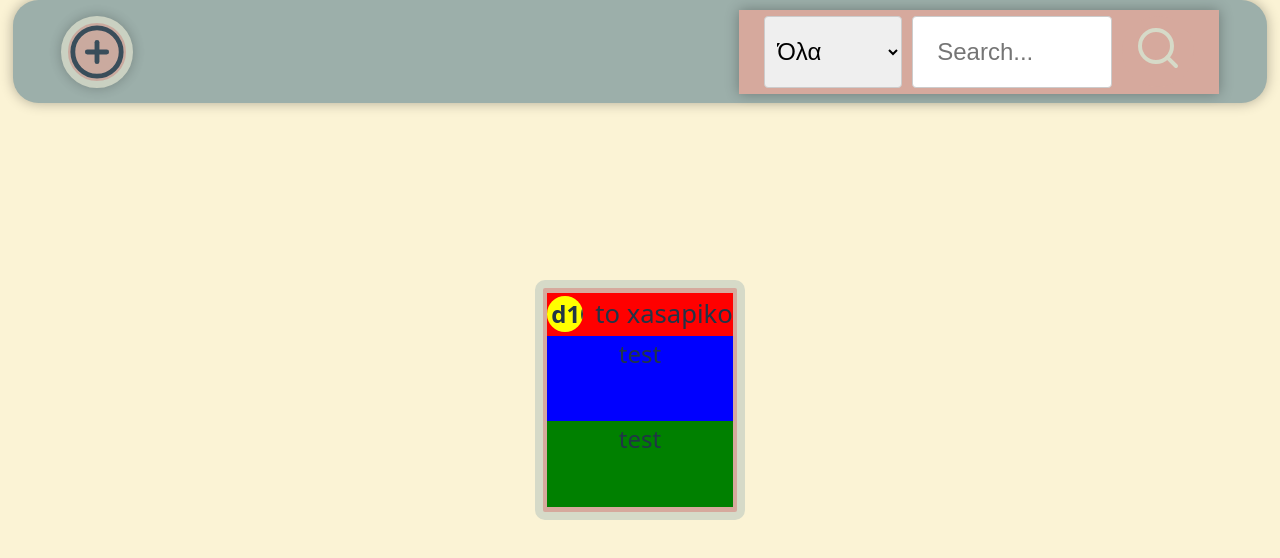
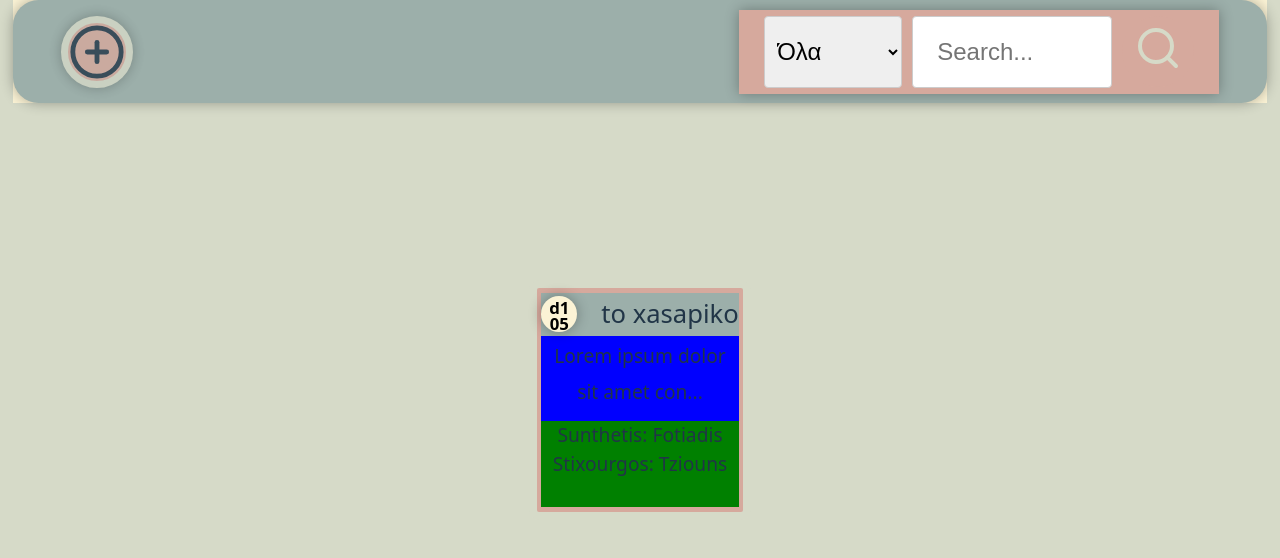
Before and after one commit to Skioulis/disc-React-App, a React (Vite) app in the folder disc-app/: page / in a window 1280 px wide. Shown: the top 558 px of the page. Built offline with nearby package versions, Linux system fonts and the light colour scheme.

Commit message:
Update ListItem styles and structure: implement CSS variables for palette, adjust layout with dynamic sizing and fonts, and standardize class naming

```diff
--- a/disc-app/src/App.css
+++ b/disc-app/src/App.css
@@ -1,3 +1,11 @@
+:root{
+    --color-bg: #FBF3D5;
+    --color-surface: #D6DAC8;
+    --color-accent: #9CAFAA;
+    --color-primary: #D6A99D;
+    --color-text: #1f2937;
+}
+
 * {
     padding: 0;
     margin: 0;
@@ -8,7 +16,7 @@ html {
     font-size: 24px;
 }
 body {
-    background: #FBF3D5;
+    background: var(--color-surface);
     padding: 0 16px;
 }
 
--- a/disc-app/src/components/list-item/ListItem.css
+++ b/disc-app/src/components/list-item/ListItem.css
@@ -20,7 +20,7 @@
 .list-item > :nth-child(3) { flex: 2 1 0; }
 
 .list-item-first-row{
-    background-color: red;
+    background-color: #9CAFAA;
     height: auto;
     aspect-ratio: auto;
     display: flex;                 /* make row horizontal */
@@ -38,9 +38,10 @@
     background-color: green;
     height: auto;
     aspect-ratio: auto;
+    font-size: clamp(0.5rem, 1.5vw, 0.8rem);
 }
 .list-item-circle{
-    background-color: yellow;
+    background-color: #FBF3D5;
     height: 1.5rem;
     width: 1.5rem;
     border-radius: 50%;
@@ -49,22 +50,25 @@
     align-items: center;         /* vertical center */
     justify-content: center;     /* horizontal center */
     font-weight: 600;            /* optional: clearer text */
-    font-size: 0.8rem;
     line-height: 1;              /* avoid overflow from line height */
     margin-right: 0.5rem;        /* keep if you still want space before title */
     overflow: hidden;            /* ensure text doesn’t spill out */
     text-align: center;          /* center multi-line text */
-    padding: 0.1rem;
+    padding: 0.14rem;
+    box-shadow: 0 0 1vw 0 rgba(0, 0, 0, 0.3);
 }
-.list-item-circle span {
-     display: inline-block;
-     max-width: 90%;
-     max-height: 90%;
-     font-size: clamp(0.5rem, 2.5vw, 1rem); /* scales with viewport, bounded */
-     line-height: 1;
-     white-space: nowrap;       /* keep short codes on one line */
-     text-overflow: ellipsis;   /* if still too long */
- }
+.list-item-circle .disk-id {
+    display: inline-block;
+    max-width: 100%;
+    max-height: 100%;
+    white-space: normal;                 /* allow wrapping */
+    word-break: break-word;              /* break long tokens */
+    overflow-wrap: anywhere;             /* wrap even without spaces */
+    text-overflow: clip;
+    line-height: 1;
+    text-align: center;
+    font-size: clamp(0.3rem, 1.8vw, 0.7rem); /* responsive size within the circle */
+}
 
 .list-item-first-row-title {
     flex: 1 1 auto;
@@ -74,4 +78,13 @@
     overflow: hidden;
     text-overflow: ellipsis;
     white-space: nowrap;
+    margin-left: 0.5rem;
 }
+
+.disk-id{
+    color: black;
+}
+
+.list-item-second-row .list-item-lyrics{
+    font-size: clamp(0.5rem, 1.5vw, 0.8rem);
+}
--- a/disc-app/src/components/list-item/ListItem.jsx
+++ b/disc-app/src/components/list-item/ListItem.jsx
@@ -2,23 +2,31 @@ import React from 'react';
 import './ListItem.css'
 
 function ListItem() {
+
+    const sampleLyrics = "Lorem ipsum dolor sit amet consectetur adipiscing elit sed do eiusmod tempor incididunt ut labore et dolore magna aliqua Ut enim ad minim veniam quis nostrud exercitation ullamco laboris nisi ut aliquip ex ea commodo consequat Duis aute irure dolor in reprehenderit voluptate velit esse."
+    const samplePeople =
+        "Sunthetis: Fotiadis \n" +
+        "Stixourgos: Tziouns"
+
     return (
         <div className="list-item">
             <div className="list-item-first-row">
                 <div className="list-item-circle">
-                    <span>d105</span>
+                    <span className="disk-id">d105</span>
                 </div>
                 <div className="list-item-first-row-title">
-                    <span>
+                    <span className="list-item-title">
                         to xasapiko
                     </span>
                 </div>
             </div>
             <div className="list-item-second-row">
-                test
+                <span className="list-item-lyrics">
+                    {sampleLyrics.slice(0, 30) + "..."}
+                </span>
             </div>
             <div className="list-item-third-row">
-                test
+                {samplePeople}
             </div>
         </div>
     )
```
